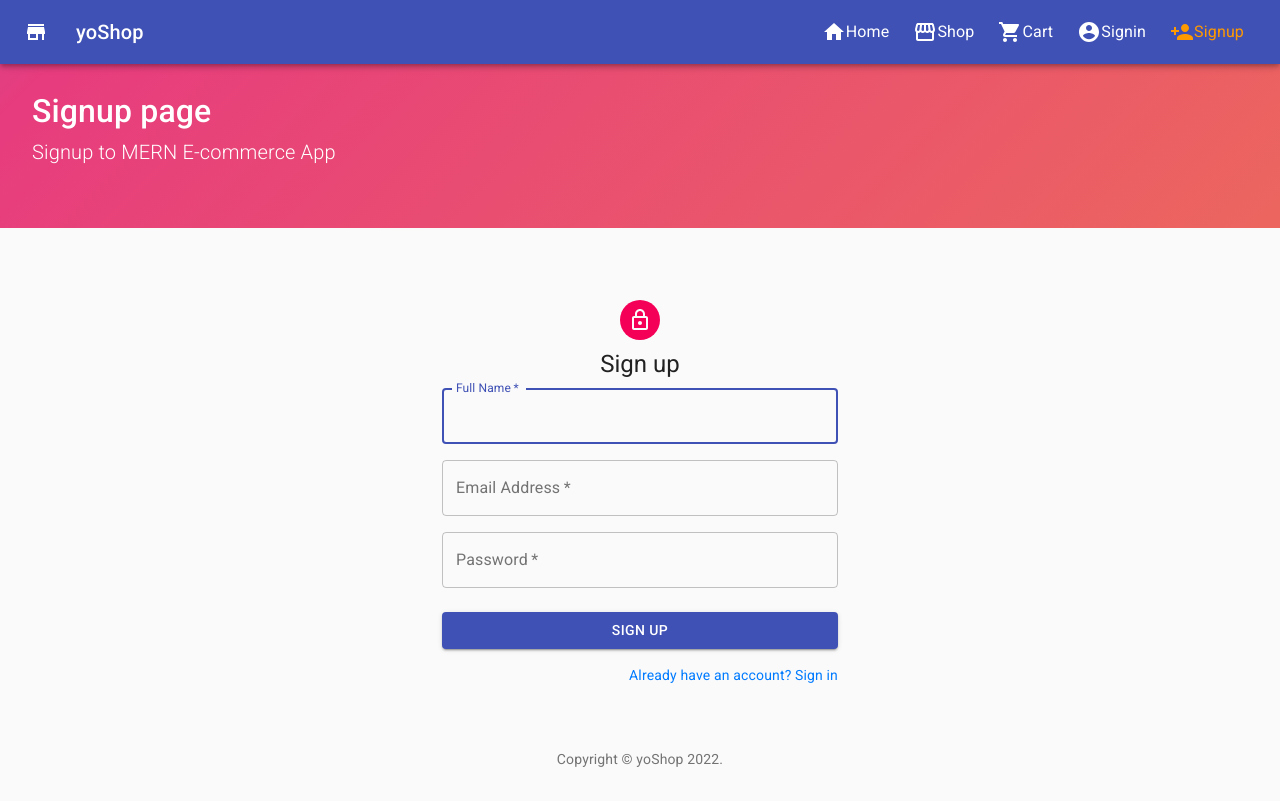
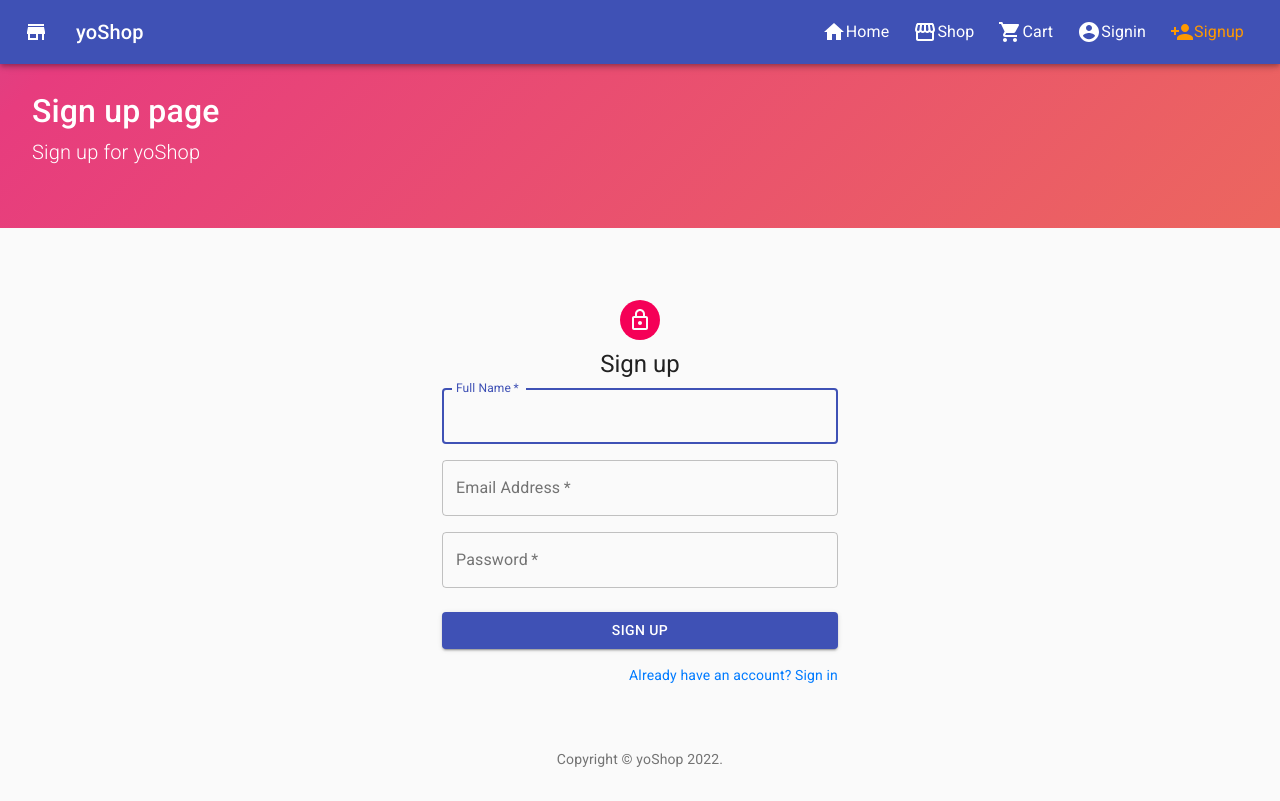
Before and after one commit to yoShop4711/yoShopv1, a React (Create React App) app in the folder client/: page /signup in a window 1280 px wide. Built offline with nearby package versions, Linux system fonts and the light colour scheme.

Commit message:
Update Signup.js

```diff
--- a/client/src/user/Signup.js
+++ b/client/src/user/Signup.js
@@ -87,7 +87,7 @@ export default function Signup() {
       className='alert alert-info'
       style={{ display: success ? '' : 'none' }}
     >
-      New account is created. Please <Link to='/signin'>Signin</Link>.
+      New account is created. Please <Link to='/signin'>Sign in</Link>.
     </div>
   );
 
@@ -176,8 +176,8 @@ export default function Signup() {
 
   return (
     <Layout
-      title='Signup page'
-      description='Signup to MERN E-commerce App'
+      title='Sign up page'
+      description='Sign up for yoShop'
       className='container col-md-8 offset-md-2'
     >
       {signUpForm()}
```
